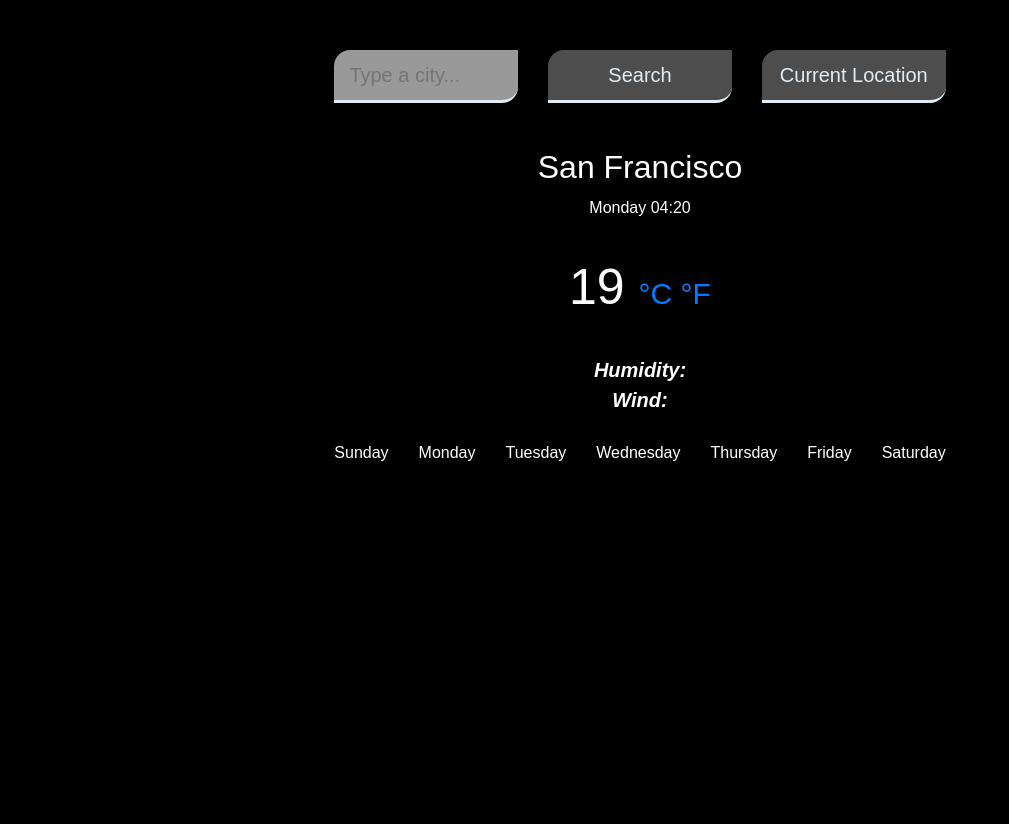
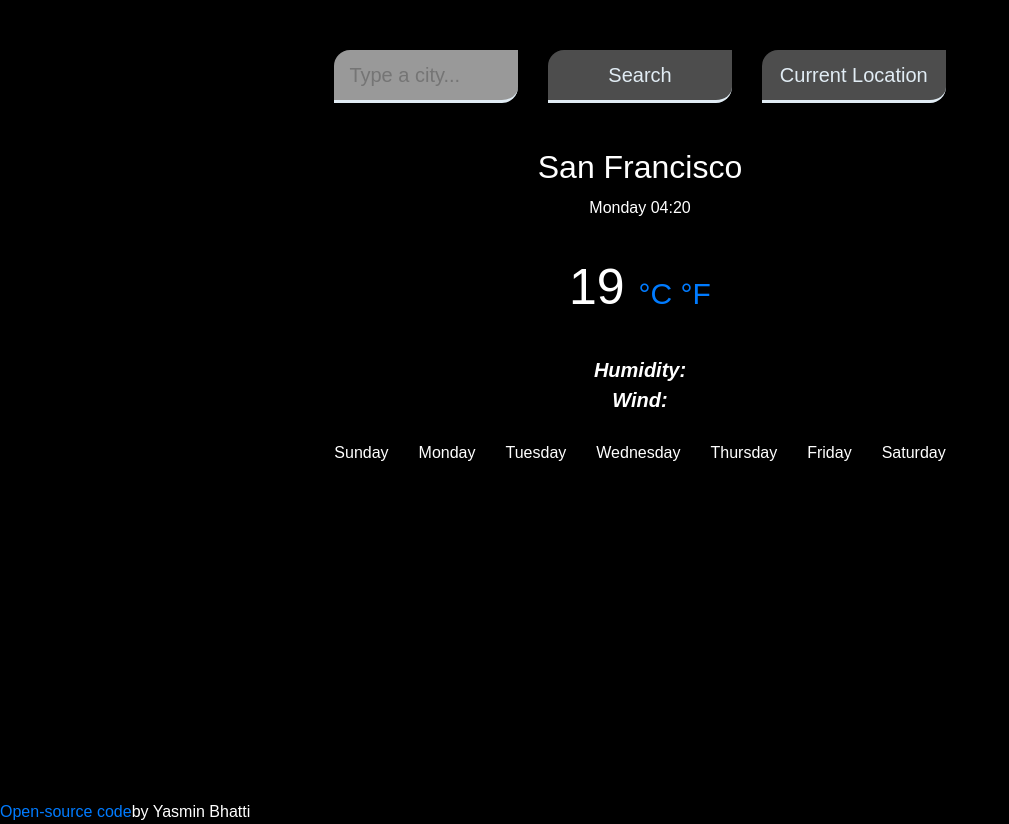
Before and after one commit to Daughterli/my-weather-app, a plain HTML site: page index.html in a window 1280 px wide. Shown: the whole page, without its empty margins (0-1009 px from the left). Before the commit the page ends 800 px from the top, so only its background shows below. Drawn offline with nearby package versions, Linux system fonts and the light colour scheme; no server answers.

Commit message:
created link to github

```diff
--- a/index.html
+++ b/index.html
@@ -69,7 +69,7 @@
             </main>
         </div>
     </div>
-
+    <div class="github-link" ><a href="https://github.com/Daughterli/my-weather-app">Open-source code</a>by Yasmin Bhatti</div>
 
 
 
--- a/src/styles.css
+++ b/src/styles.css
@@ -142,3 +142,7 @@ main {
   padding-bottom: 10px;
   padding-top: 10px;
 }
+
+.github-link {
+  color: white;
+}
```
